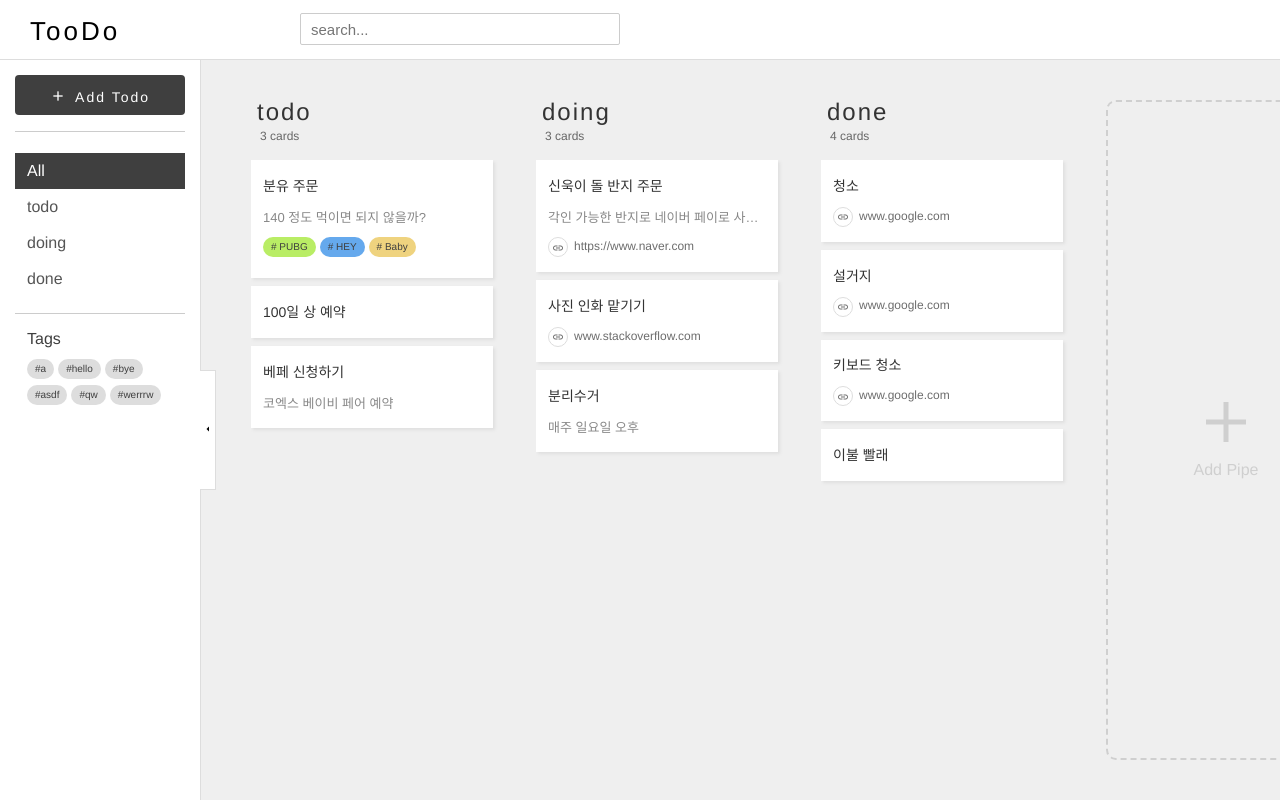
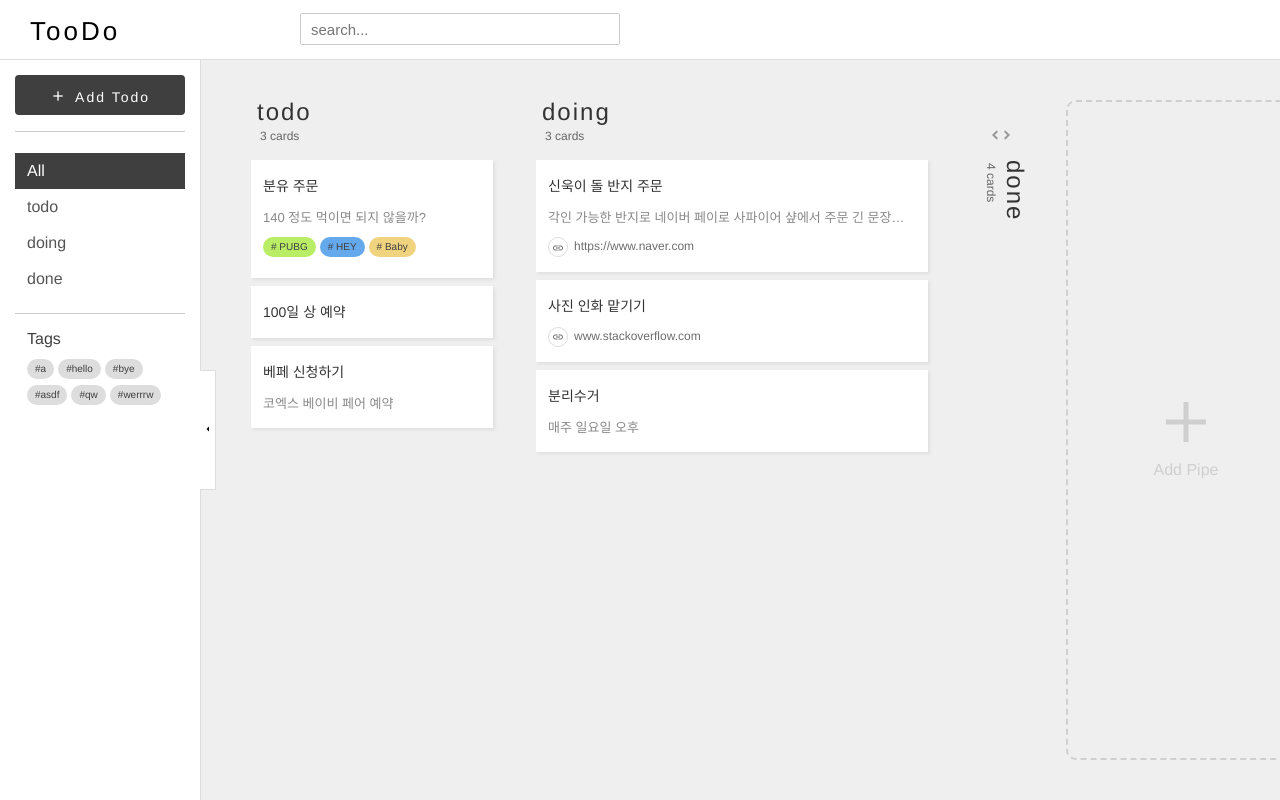
Before and after one commit to Smithoo/too-do, a Vue app: page /#/board/all in a window 1280 px wide. Built offline with nearby package versions, Linux system fonts and the light colour scheme.

Commit message:
feat: add pipe mode

```diff
--- a/src/api/dummy-data.js
+++ b/src/api/dummy-data.js
@@ -2,6 +2,7 @@ export const dummyData = [
     {
         id: 'col1',
         name: 'todo',
+        mode: 'normal',
         cards: [
             {
                 id: 'card6',
@@ -32,6 +33,7 @@ export const dummyData = [
     {
         id: 'col2',
         name: 'doing',
+        mode: 'wide',
         cards: [
             {
                 id: 'card2',
@@ -58,6 +60,7 @@ export const dummyData = [
     {
         id: 'col3',
         name: 'done',
+        mode: 'collapsed',
         cards: [
             {
                 id: 'card4',
--- a/src/stores/board.js
+++ b/src/stores/board.js
@@ -24,5 +24,10 @@ export default {
             const targetPipe = state.pipes.find((pipe) => pipe.id === id);
             targetPipe.cards = cards;
         },
+        setPipeMode(state, payload) {
+            const { id, mode } = payload;
+            const targetPipe = state.pipes.find((pipe) => pipe.id === id);
+            targetPipe.mode = mode;
+        },
     },
 };
--- a/src/views/components/board/all/pipe-column.vue
+++ b/src/views/components/board/all/pipe-column.vue
@@ -1,13 +1,26 @@
 <template>
-    <section class="pipe-column">
+    <section class="pipe-column" :class="mode">
         <div class="pipe-wrap">
             <div class="pipe-head handle">
-                <h3>{{ pipe.name }}</h3>
-                <div class="card-count">
-                    {{ pipe.cards.length }} cards
+                <div class="pipe-title">
+                    <div class="pipe-name">
+                        <h3>{{ pipe.name }}</h3>
+                    </div>
+                    <div class="card-count">{{ pipe.cards.length }} cards</div>
+                </div>
+                <div class="pipe-control">
+                    <button type="button" class="width-control" @click="changeWidth">
+                        <i v-if="mode === 'wide'"
+                            class="material-icons md-24">unfold_less</i>
+                        <i v-if="mode !== 'wide'"
+                            class="material-icons md-24">unfold_more</i>
+                    </button>
+                    <button type="button" class="setting" v-if="!isCollapsed">
+                        <i class="material-icons md-18">settings</i>
+                    </button>
                 </div>
             </div>
-            <div class="pipe-body">
+            <div class="pipe-body" v-if="!isCollapsed">
                 <draggable
                     class="cards"
                     v-model="cards"
@@ -50,6 +63,9 @@ export default {
                 this.$store.commit('board/setCards', payload);
             },
         },
+        mode() {
+            return this.pipe.mode;
+        },
         dragOptions() {
             return {
                 animation: 200,
@@ -57,6 +73,21 @@ export default {
                 ghostClass: 'ghost-card',
                 disabled: false,
             };
+        },
+        isCollapsed() {
+            return this.mode === 'collapsed';
+        },
+    },
+    methods: {
+        changeWidth() {
+            let nextMode = 'collapsed';
+            if (this.mode === 'collapsed') {
+                nextMode = 'normal';
+            } else if (this.mode === 'normal') {
+                nextMode = 'wide';
+            }
+
+            this.$store.commit('board/setPipeMode', { id: this.pipe.id,  mode: nextMode });
         },
     },
 };
@@ -70,6 +101,16 @@ section.pipe-column {
     width: 250px;
     height: 100%;
     margin-right: 35px;
+    transition: width 0.3s;
+}
+section.pipe-column.collapsed {
+    width: 60px;
+}
+section.pipe-column.normal {
+    width: 250px;
+}
+section.pipe-column.wide {
+    width: 400px;
 }
 .pipe-wrap {
     position: relative;
@@ -86,18 +127,66 @@ section.pipe-column {
     box-sizing: border-box;
     z-index: 10;
 }
+.pipe-name {
+    padding-bottom: 6px;
+}
 h3 {
     color: #333333;
     font-size: 24px;
     letter-spacing: 2px;
-    padding-bottom: 6px;
 }
 .card-count {
     color: #666666;
     font-size: 12px;
     padding-left: 3px;
-    padding-bottom: 20px;
 }
+.pipe-head .pipe-control {
+    display: none;
+    position: absolute;
+    top: 20px;
+    right: 20px;
+}
+.pipe-head:hover .pipe-control {
+    display: block;
+}
+.pipe-control button {
+    width: 24px;
+    height: 24px;
+    margin-left: 3px;
+}
+.pipe-control button.width-control i {
+    position: relative;
+    top: 3px;
+    transform: rotate(90deg);
+}
+.pipe-control button i {
+    color: #999999;
+}
+.pipe-control button i:hover {
+    color: #444444;
+}
+.collapsed .pipe-control {
+    display: block;
+    left: 0;
+    width: 60px;
+    height: 60px;
+    text-align: center;
+}
+.pipe-title {
+    transform: rotate(0);
+    transition: 0.3s;
+}
+.collapsed .pipe-title {
+    position: absolute;
+    transform: rotate(90deg);
+    transform-origin: bottom left;
+    padding-bottom: 8px;
+    padding-left: 10px;
+}
+.collapsed .pipe-control button {
+    margin: 0;
+}
+/* pipe body */
 .pipe-body {
     position: relative;
     height: 100%;
```
